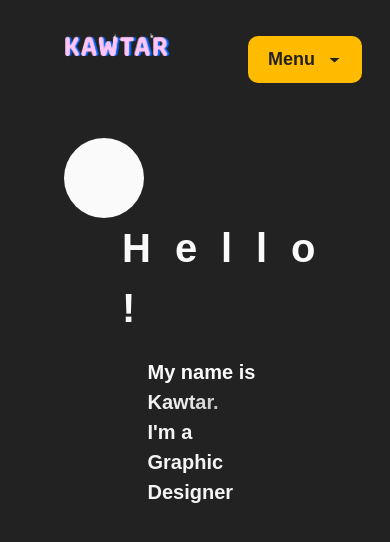
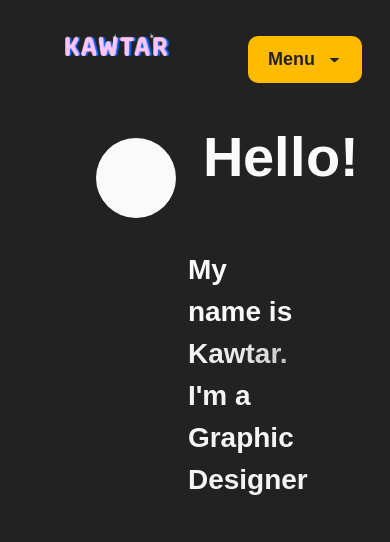
Before and after one commit to kawtarzz/nextjs-framer-site, a Next.js app: page / in a window 390 px wide. Shown: the top 542 px of the page. Built offline with nearby package versions, Linux system fonts and the light colour scheme.

Commit message:
landing pg text small-screens

```diff
--- a/app/components/JobTitle.tsx
+++ b/app/components/JobTitle.tsx
@@ -7,7 +7,7 @@ export const JobTitle = () => {
 
   const nameIs = "My name is Kawtar.";
   const jobTitles = [
-    "a Front-End Developer",
+    "a Web Developer",
     "a UI/UX Designer",
     "a Motion Designer",
     "a Graphic Designer",
@@ -40,7 +40,8 @@ export const JobTitle = () => {
   }, []);
 
   return (
-    <div className="name-job-block hello-text">
+    <div className="intro container">
+      <div className="hello-block hello-text">
         <motion.div
           initial={{ opacity: 0, scale: 2 }}
           animate={{ opacity: 1, scale: 0.5, x: [0, 80, 0] }}
@@ -115,5 +116,6 @@ export const JobTitle = () => {
           </motion.div>
         </motion.div>
       </div>
+    </div>
   );
 };
--- a/app/components/LandingPage.tsx
+++ b/app/components/LandingPage.tsx
@@ -18,6 +18,7 @@ export default function LandingPage({
     <>
       {!toggleCard && (
         <>
+          <div className="landing-page">
             <div className="hello-text-container">
               <motion.div
                 onClick={handleToggleCard}
@@ -63,6 +64,7 @@ export default function LandingPage({
               </div>
               <JobTitle />
             </div>
+          </div>
         </>
       )}
       {toggleCard && (
--- a/app/globals.css
+++ b/app/globals.css
@@ -95,6 +95,7 @@ a {
   margin: 0 auto;
   width: 100%;
   z-index: 1;
+  max-width: 1200px;
 }
 
 * {
@@ -268,13 +269,7 @@ circle {
   }
 }
 
-.app {
-  display: flex;
-  align-items: center;
-  color: var(--accent);
-  margin: 0;
-  padding: 1rem;
-}
+
 
 .dot {
   width: 80px;
@@ -296,12 +291,8 @@ circle {
 
 .hello-text {
   display: flex;
-  flex-direction: row;
-  font-weight: 570;
-  font-size: 4rem;
-  text-align: left;
-  margin: 0 0;
-  padding-left: 1.5rem;
+  flex-wrap: wrap;
+  font-size: 4.5rem;
 }
 
 @media screen and (max-width: 800px) {
@@ -309,8 +300,9 @@ circle {
     display: flex;
     flex-direction: row;
     flex-wrap: wrap;
-    font-size: 2.5rem;
+    font-size: 3.5rem;
     font-weight: 550;
+
   }
 }
 
@@ -323,8 +315,6 @@ circle {
   align-items: center;
   margin: 0 auto;
 }
-
-
 
 .H-0:hover {
   color: var(--light-pink);
@@ -381,19 +371,17 @@ button path {
   max-width: 1200px;
 }
 
-.name-job-block {
+.hello-block {
   display: block;
-  flex-direction: row;
-  align-items: left;
   justify-content: left;
   margin: 0 auto;
   width: 100%;
   max-width: 1200px;
-  margin-top: -4.5rem;
+  max-height: 600px;
 }
 
 @media screen and (max-width: 800px) {
-  .name-job-block {
+  .hello-block {
     display: flex;
     margin-top: -3.5rem;
     flex-direction: row;
@@ -549,10 +537,25 @@ li:hover {
 .landing-page {
   display: flex;
   flex-direction: column;
+}
+
+.intro {
+  display: flex;
+  flex-direction: column;
   align-items: left;
   justify-content: left;
   margin: 0 auto;
   width: 100%;
   max-width: 1200px;
-  padding: 1rem 0;
+  padding: 0rem 0rem;
+  padding-right: 5rem;
+  margin-top: -5rem;
 }
+
+@media screen and (max-width: 800px) {
+  .intro {
+    padding: 0rem 2rem;
+    padding-right: 0rem;
+    margin-top: -2.5rem;
+  }
+}
--- a/app/page.tsx
+++ b/app/page.tsx
@@ -19,10 +19,12 @@ export default function Home() {
   });
 
   return (
-    <LandingPage
-      toggleCard={toggleCard}
-      handleToggleCard={handleToggleCard}
-      boxClass={boxClass}
-    />
+    <div className="container">
+      <LandingPage
+        toggleCard={toggleCard}
+        handleToggleCard={handleToggleCard}
+        boxClass={boxClass}
+      />
+    </div>
   );
 }
```
Lines whose indentation alone changed are shown as unchanged.
